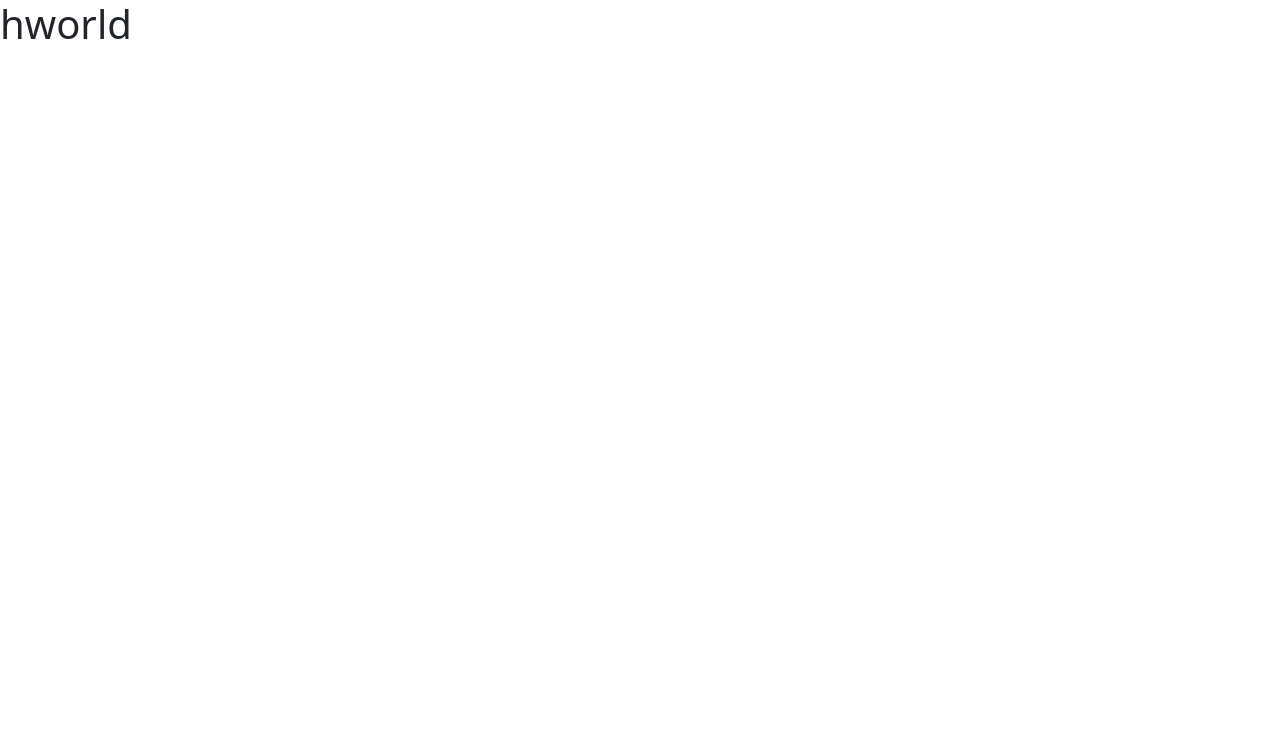
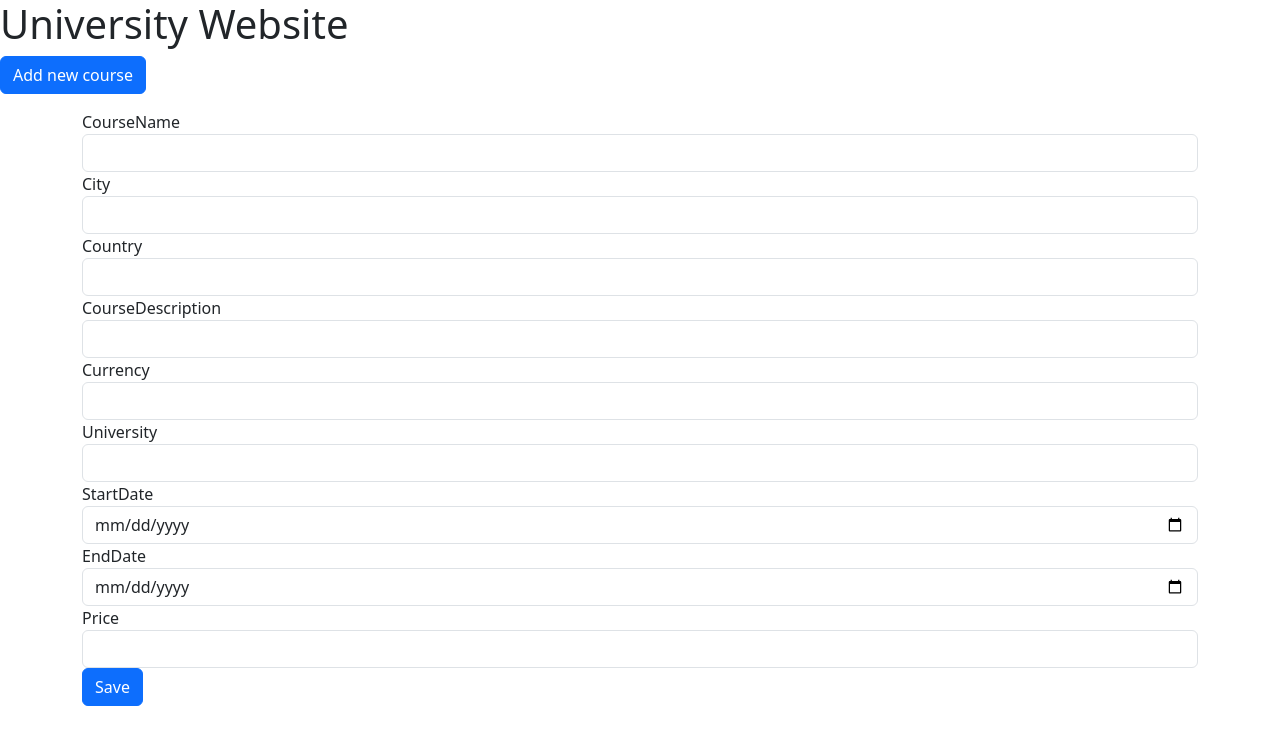
Before and after one commit to adilsaju/adcore-assignment, an Angular app in the folder client/: page /add-course in a window 1280 px wide. Before the commit this address led to /. Shown: the top 744 px of the page. Built offline with nearby package versions, Linux system fonts and the light colour scheme.

Commit message:
added view and add course

```diff
--- a/client/src/app/app.component.html
+++ b/client/src/app/app.component.html
@@ -1,5 +1,6 @@
 <div>
-  <h1>hworld</h1>
+  <h1>University Website</h1>
+  <button class="btn btn-primary" (click)="navigateToAddCourse()">Add new course</button>
 </div>
 
 
--- a/client/src/app/app.component.ts
+++ b/client/src/app/app.component.ts
@@ -1,13 +1,20 @@
 import { Component } from '@angular/core';
 import { RouterOutlet } from '@angular/router';
+import { CommonModule } from '@angular/common';
+import { Router } from '@angular/router';
 
 @Component({
   selector: 'app-root',
   standalone: true,
-  imports: [RouterOutlet],
+  imports: [RouterOutlet,CommonModule],
   templateUrl: './app.component.html',
   styleUrl: './app.component.css'
 })
 export class AppComponent {
+  constructor(private router: Router) { }
+
   title = 'client';
+  navigateToAddCourse(): void {
+    this.router.navigate(['/add-course']);
+  }
 }
--- a/client/src/app/app.config.ts
+++ b/client/src/app/app.config.ts
@@ -3,6 +3,9 @@ import { provideRouter } from '@angular/router';
 
 import { routes } from './app.routes';
 
+import { HttpClientModule, provideHttpClient, withInterceptorsFromDi } from '@angular/common/http';
+
+
 export const appConfig: ApplicationConfig = {
-  providers: [provideZoneChangeDetection({ eventCoalescing: true }), provideRouter(routes)]
+  providers: [provideZoneChangeDetection({ eventCoalescing: true }), provideRouter(routes), provideHttpClient(withInterceptorsFromDi()) ],
 };
--- a/client/src/app/app.routes.ts
+++ b/client/src/app/app.routes.ts
@@ -1,3 +1,9 @@
 import { Routes } from '@angular/router';
+import { CourseListComponent } from './course-list/course-list.component';
+import { CourseFormComponent } from './course-form/course-form.component';
 
-export const routes: Routes = [];
+export const routes: Routes = [
+    { path: '', component: CourseListComponent },
+    { path: 'add-course', component: CourseFormComponent },
+    { path: 'edit-course', component: CourseFormComponent }
+];
--- a/client/src/app/course-form/course-form.component.html
+++ b/client/src/app/course-form/course-form.component.html
@@ -1 +1,45 @@
-<p>course-form works!</p>
+<div class="container mt-3">
+  <form [formGroup]="courseForm" (ngSubmit)="onSubmit()">
+    <div class="form-group">
+      <label for="CourseName">CourseName</label>
+      <input id="CourseName" formControlName="CourseName" class="form-control" />
+    </div>
+    <div class="form-group">
+        <label for="City">City</label>
+        <input id="City" formControlName="City" class="form-control" />
+    </div>
+
+    <div class="form-group">
+        <label for="Country">Country</label>
+        <input id="Country" formControlName="Country" class="form-control" />
+    </div>
+    <div class="form-group">
+        <label for="CourseDescription">CourseDescription</label>
+        <input id="CourseDescription" formControlName="CourseDescription" class="form-control" />
+    </div>
+    <div class="form-group">
+        <label for="Currency">Currency</label>
+        <input id="Currency" formControlName="Currency" class="form-control" />
+    </div>
+    <div class="form-group">
+        <label for="University">University</label>
+        <input id="University" formControlName="University" class="form-control" />
+    </div>
+    <div class="form-group">
+        <label for="StartDate">StartDate</label>
+        <input id="StartDate" formControlName="StartDate" class="form-control" type="date"/>
+    </div>
+    <div class="form-group">
+        <label for="EndDate">EndDate</label>
+        <input id="EndDate" formControlName="EndDate" class="form-control" type="date"/>
+    </div>
+
+    <div class="form-group">
+        <label for="Price">Price</label>
+        <input id="Price" formControlName="Price" class="form-control" type="number"/>
+    </div>
+
+
+    <button type="submit" class="btn btn-primary">Save</button>
+  </form>
+</div>
--- a/client/src/app/course-form/course-form.component.ts
+++ b/client/src/app/course-form/course-form.component.ts
@@ -1,12 +1,60 @@
-import { Component } from '@angular/core';
+import { Component, OnInit, Input } from '@angular/core';
+import { FormBuilder, FormGroup, Validators } from '@angular/forms';
+import { ActivatedRoute, Router } from '@angular/router';
+import { CourseService } from '../course.service';
+import { ReactiveFormsModule } from '@angular/forms';
+
 
 @Component({
   selector: 'app-course-form',
   standalone: true,
-  imports: [],
+  imports: [ReactiveFormsModule],
   templateUrl: './course-form.component.html',
   styleUrl: './course-form.component.css'
 })
 export class CourseFormComponent {
+  courseForm: FormGroup;
+  @Input() courseId: string | null = null;
 
+  constructor(
+    private fb: FormBuilder,
+    private courseService: CourseService,
+    private route: ActivatedRoute,
+    private router: Router
+  ) {
+    this.courseForm = this.fb.group({
+      City: ['', Validators.required],
+      Country: ['', Validators.required],
+      CourseName: ['', Validators.required],
+      CourseDescription: [''],
+      Currency: [''],
+      EndDate: [''],
+      Price: [''],
+      StartDate: [''],
+      University: ['']
+    });
+  }
+
+  ngOnInit(): void {
+    if (this.courseId) {
+      this.courseService.getCourseById(this.courseId).subscribe(course => {
+        this.courseForm.patchValue(course);
+      });
+    }
+  }
+
+  onSubmit(): void {
+    if (this.courseForm.valid) {
+      const formData = this.courseForm.value;
+      if (this.courseId) {
+        this.courseService.updateCourse(formData).subscribe(() => {
+          this.router.navigate(['/']);
+        });
+      } else {
+        this.courseService.createCourse(formData).subscribe(() => {
+          this.router.navigate(['/']);
+        });
+      }
+    }
+  }
 }
--- a/client/src/app/course-list/course-list.component.html
+++ b/client/src/app/course-list/course-list.component.html
@@ -1 +1,28 @@
-<p>course-list works!</p>
+<div class="container mt-3">
+    <div class="row">
+      <div class="col">
+        <h2>Course List</h2>
+        <table class="table">
+          <thead>
+            <tr>
+              <th>City</th>
+              <th>Country</th>
+              <th>Course Name</th>
+              <th>Actions</th>
+            </tr>
+          </thead>
+          <tbody>
+            <tr *ngFor="let course of courses">
+              <td>{{ course.City }}</td>
+              <td>{{ course.Country }}</td>
+              <td>{{ course.CourseName }}</td>
+              <td>
+                <button class="btn btn-primary" (click)="editCourse()">Edit</button>
+                <button class="btn btn-danger" (click)="deleteCourse(course._id)">Delete</button>
+              </td>
+            </tr>
+          </tbody>
+        </table>
+      </div>
+    </div>
+  </div>
--- a/client/src/app/course-list/course-list.component.ts
+++ b/client/src/app/course-list/course-list.component.ts
@@ -1,12 +1,45 @@
 import { Component } from '@angular/core';
+import { CourseService } from '../course.service';
+import { CommonModule } from '@angular/common';
+import { Router } from '@angular/router';
 
 @Component({
   selector: 'app-course-list',
   standalone: true,
-  imports: [],
+  imports: [CommonModule],
   templateUrl: './course-list.component.html',
   styleUrl: './course-list.component.css'
 })
 export class CourseListComponent {
+  courses: any[] = [];
+  currentPage: number = 1;
+  totalCourses: number = 0;
+  totalPages: number = 0;
 
+  constructor(private courseService: CourseService, private router: Router) { }
+
+  ngOnInit(): void {
+    this.loadCourses();
+  }
+
+  loadCourses(): void {
+    this.courseService.getCourses().subscribe(data => {
+      this.courses = data.courses;
+      this.currentPage = data.current_page;
+      this.totalCourses = data.total_courses;
+      this.totalPages = data.total_pages;
+    });
+  }
+
+  deleteCourse(id: string): void {
+    this.courseService.deleteCourse(id).subscribe((res) => {
+      // console.log("DELETED: ");
+      console.log(res.message);
+      this.loadCourses();
+    });
+  }
+
+  editCourse(): void {
+    this.router.navigate(['/edit-course']);
+  }
 }
--- a/client/src/app/course.service.ts
+++ b/client/src/app/course.service.ts
@@ -15,6 +15,9 @@ export class CourseService {
   }
 
   //TODO: getCourses with query params
+  getCourseById(id: string): Observable<any> {
+    return this.http.get(`${this.apiUrl}/get_course/${id}`);
+  }
 
   createCourse(course: any): Observable<any> {
     return this.http.post(`${this.apiUrl}/create_course`, course);
```
